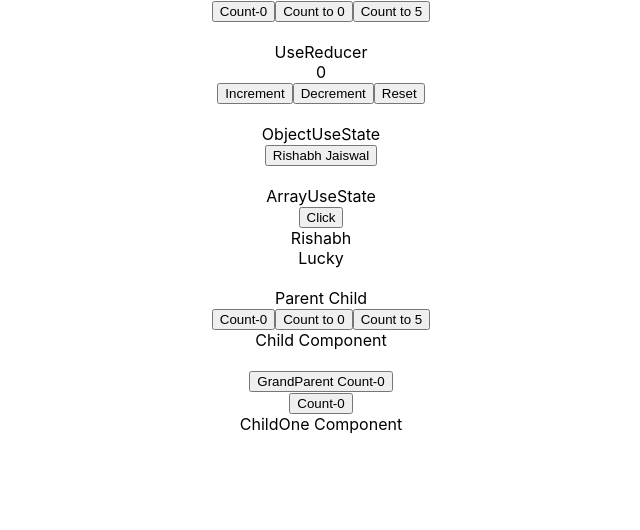
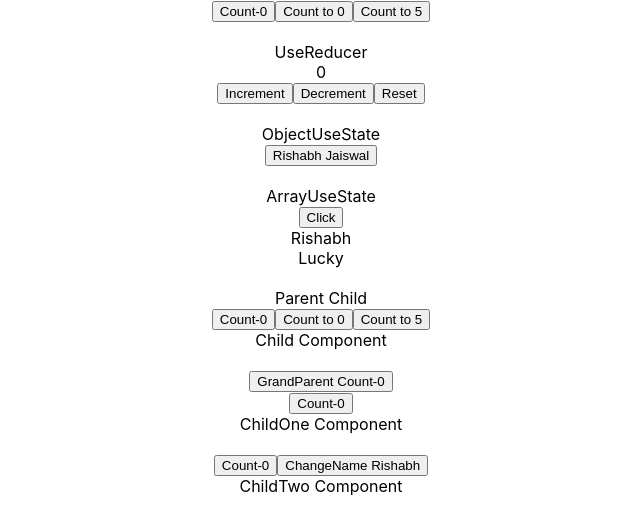
Before and after one commit to rishabhjaiswal155/React-Render-Demo, a React (Create React App) app: page / in a window 1280 px wide. Shown: the top 530 px of the page, without its empty margins (319-959 px from the left). Built offline with nearby package versions, Linux system fonts and the light colour scheme.

Commit message:
Optimization Technique using React.memo to avoid unnecessary renders of children component

```diff
--- a/src/App.js
+++ b/src/App.js
@@ -7,6 +7,7 @@
 import { ParentOne } from './components/Optimization/ParentOne';
 import { ChildOne } from './components/Optimization/ChildOne';
 import { GrandParent } from './components/Optimization/GrandParent';
+import { ParentTwo } from './components/Optimization/ParentTwo';
 
 function App() {
   return (
@@ -17,7 +18,8 @@
       <ObjectUseState/><br/>
       <ArrayUseState/><br/>
       <Parent/><br/>
-        <GrandParent/>
+        <GrandParent/><br/>
+        <ParentTwo/>
       </div>
   );
 }
--- /dev/null
+++ b/src/components/Optimization/ChildTwo.js
@@ -0,0 +1,10 @@
+import React from 'react'
+
+export const ChildTwo = () => {
+    console.log('ChildTwo Render')
+  return (
+    <div>ChildTwo Component</div>
+ )
+}
+
+export const MemoizedChildTwo=React.memo(ChildTwo)
--- /dev/null
+++ b/src/components/Optimization/ParentTwo.js
@@ -0,0 +1,15 @@
+import React,{useState} from 'react'
+import { ChildTwo, MemoizedChildTwo } from './ChildTwo'
+
+export const ParentTwo = () => {
+    const [count,setCount]=useState(0)
+    const [name,setName]=useState('Rishabh')
+    console.log('ParentTwo Render')
+  return (
+    <div>
+        <button onClick={()=>setCount(c=>c+1)}>Count-{count}</button>
+        <button onClick={()=>setName('Lucky')}>ChangeName {name}</button>
+        <MemoizedChildTwo/>
+    </div>
+  )
+}
```
